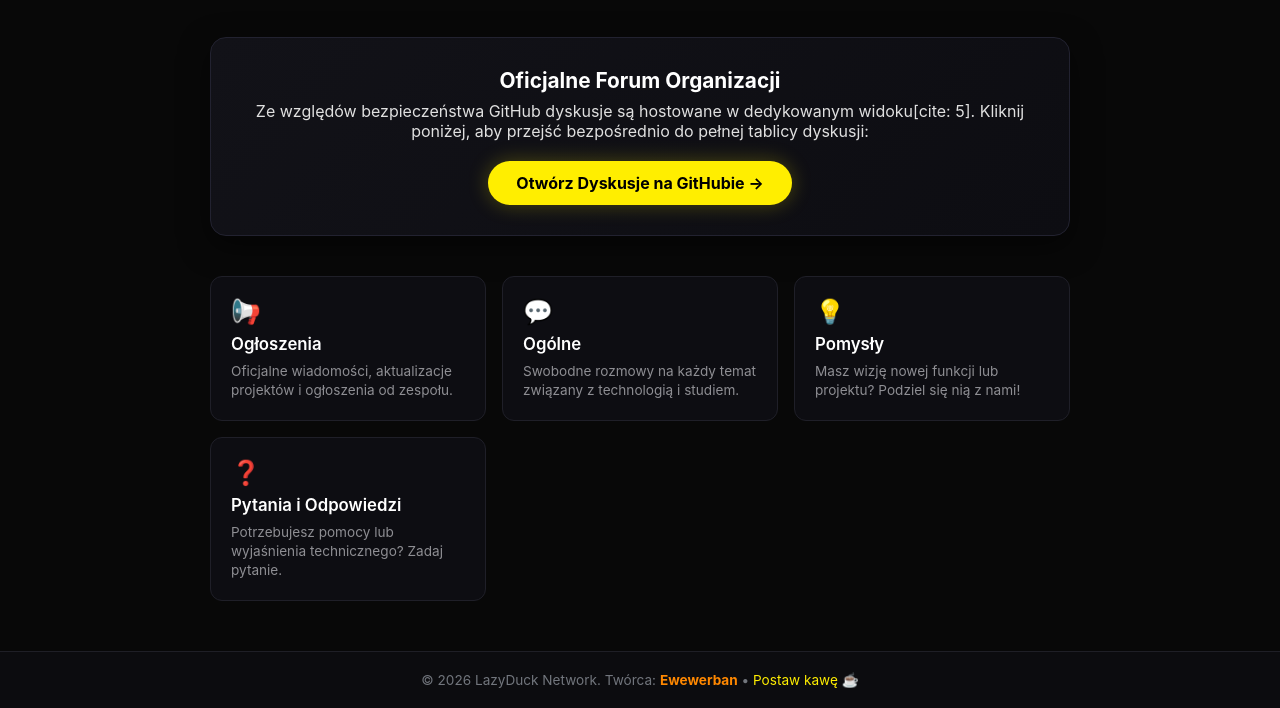
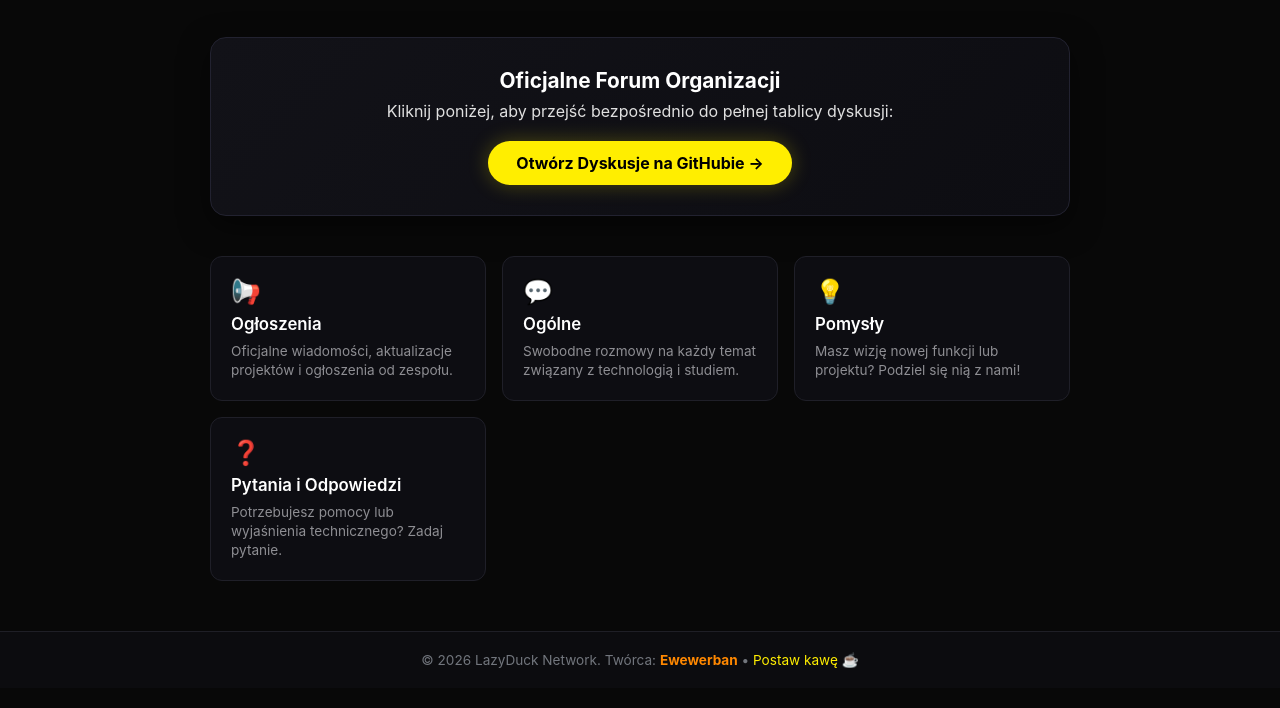
Before and after one commit to LazyDuckNetwork/forum, a plain HTML site: page index.html in a window 1280 px wide. Shown: the part 193-901 px from the top of the page. Drawn offline with Linux system fonts and the light colour scheme.

Commit message:
Fix safety message in discussion section

```diff
--- a/index.html
+++ b/index.html
@@ -216,7 +216,7 @@
 
     <div class="cta-box">
       <h3 style="color: #ffffff; font-size: 1.3rem; margin-bottom: 8px;">Oficjalne Forum Organizacji</h3>
-      <p>Ze względów bezpieczeństwa GitHub dyskusje są hostowane w dedykowanym widoku[cite: 5]. Kliknij poniżej, aby przejść bezpośrednio do pełnej tablicy dyskusji:</p>
+      </p> Kliknij poniżej, aby przejść bezpośrednio do pełnej tablicy dyskusji:</p>
       <a href="https://github.com/orgs/LazyDuckNetwork/discussions" target="_blank" class="cta-btn">
         Otwórz Dyskusje na GitHubie →
       </a>
```
